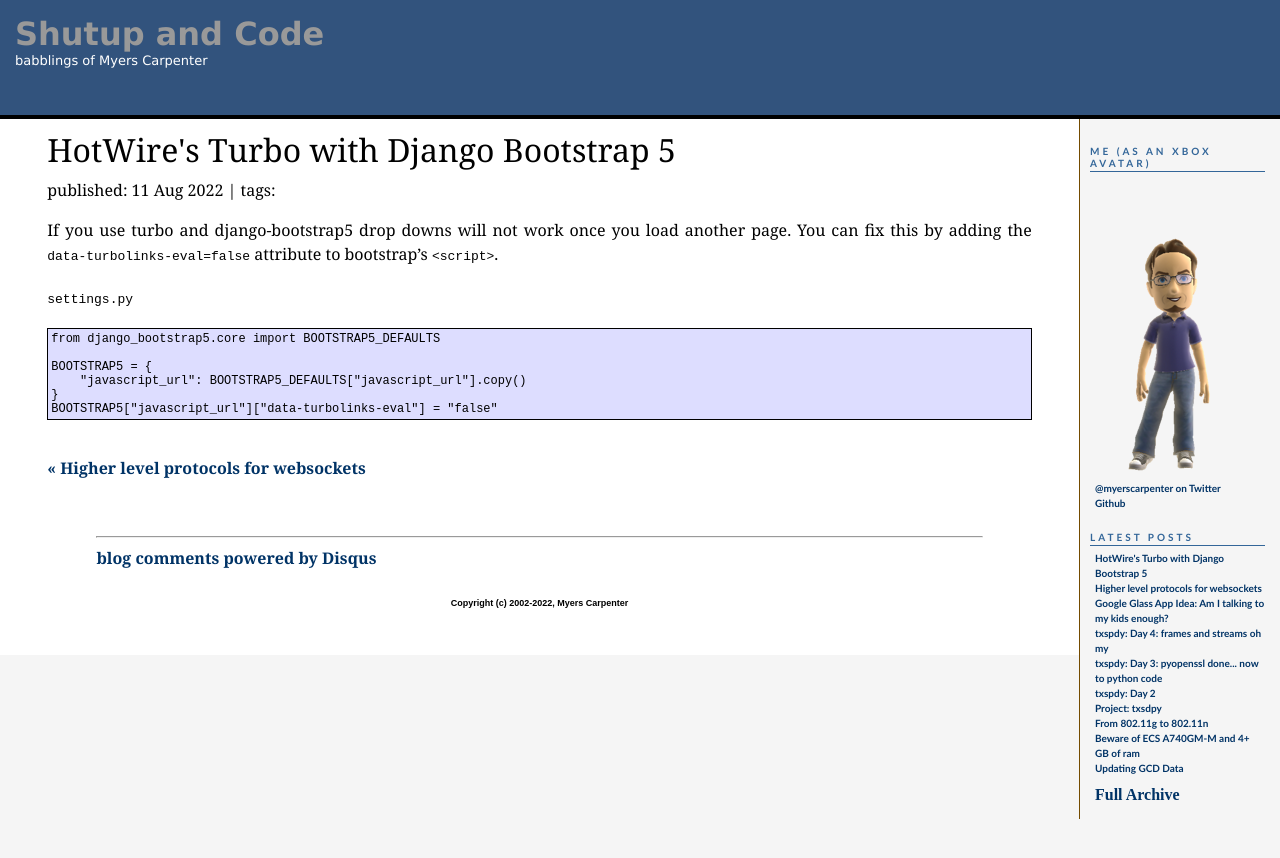
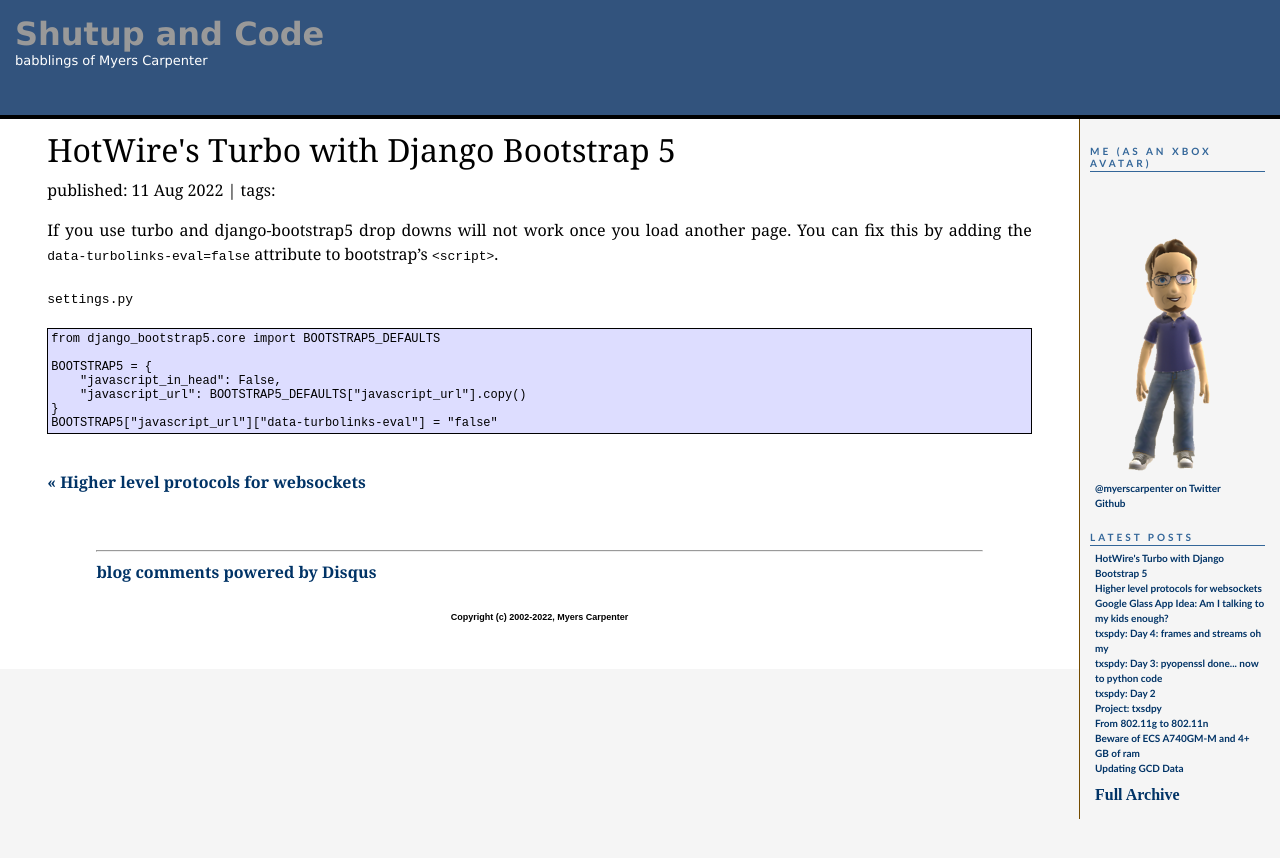
Before and after one commit to myers/myers.github.io, a Jekyll site: the page built from _posts/2022-08-10-hotwires-turbo-with-django-bootstrap-.markdown, in a window 1280 px wide. Shown: the top 858 px of the page. Built offline with Jekyll 4.4.1, drawn with Linux system fonts in a browser that asks for light colours; comment, search, counter and statistics services are not loaded.

Commit message:
fix code

```diff
--- a/_posts/2022-08-10-hotwires-turbo-with-django-bootstrap-.markdown
+++ b/_posts/2022-08-10-hotwires-turbo-with-django-bootstrap-.markdown
@@ -14,6 +14,7 @@ load another page.  You can fix this by adding the
 from django_bootstrap5.core import BOOTSTRAP5_DEFAULTS
 
 BOOTSTRAP5 = {
+    "javascript_in_head": False,
     "javascript_url": BOOTSTRAP5_DEFAULTS["javascript_url"].copy()
 }
 BOOTSTRAP5["javascript_url"]["data-turbolinks-eval"] = "false"
```
